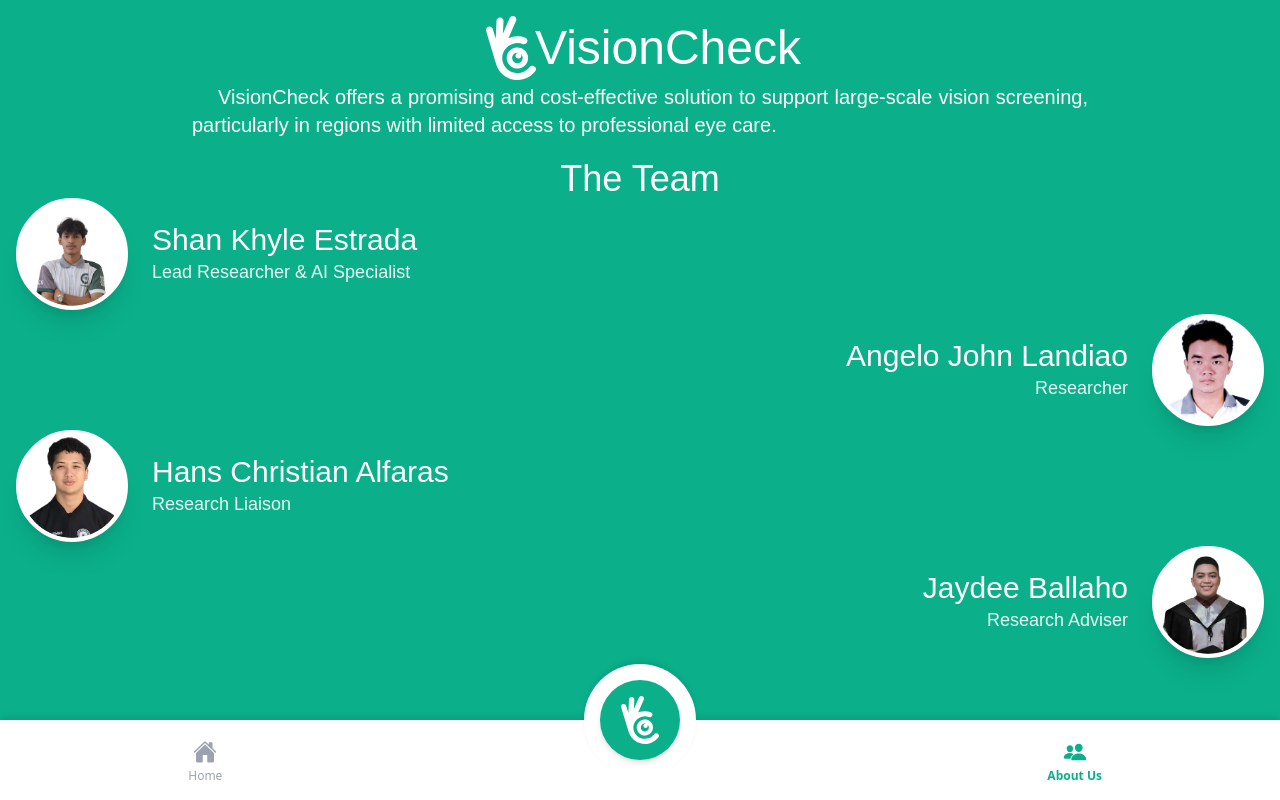
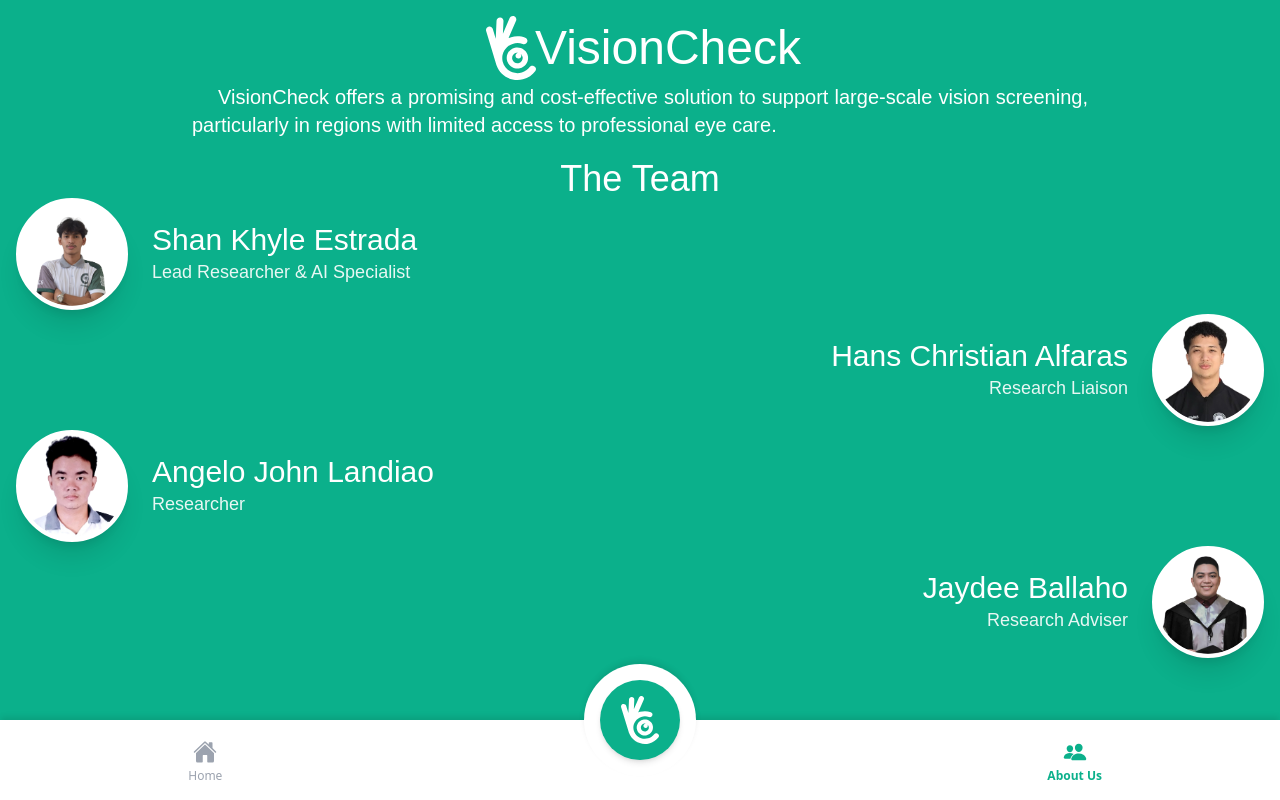
Before and after one commit to Shan-Khyle-Denison-Estrada/ScienceProject, a React (Create React App) app in the folder frontend/: page /about in a window 1280 px wide. Built offline with nearby package versions, Linux system fonts and the light colour scheme.

Commit message:
Update About.js

```diff
--- a/frontend/src/pages/About.js
+++ b/frontend/src/pages/About.js
@@ -73,18 +73,18 @@ function About() {
 
             {/* Row 2 (Image Right) */}
             <TeamMember
-                name="Angelo John Landiao"
-                role="Researcher"
-                image="/aj.png"
+                name="Hans Christian Alfaras"
+                role="Research Liaison"
+                image="/hans.png"
                 isRightAligned={true}
                 zIndex="z-30"
             />
 
             {/* Row 3 (Image Left) */}
             <TeamMember
-                name="Hans Christian Alfaras"
-                role="Research Liaison"
-                image="/hans.png"
+                name="Angelo John Landiao"
+                role="Researcher"
+                image="/aj.png"
                 zIndex="z-20"
             />
 
```
